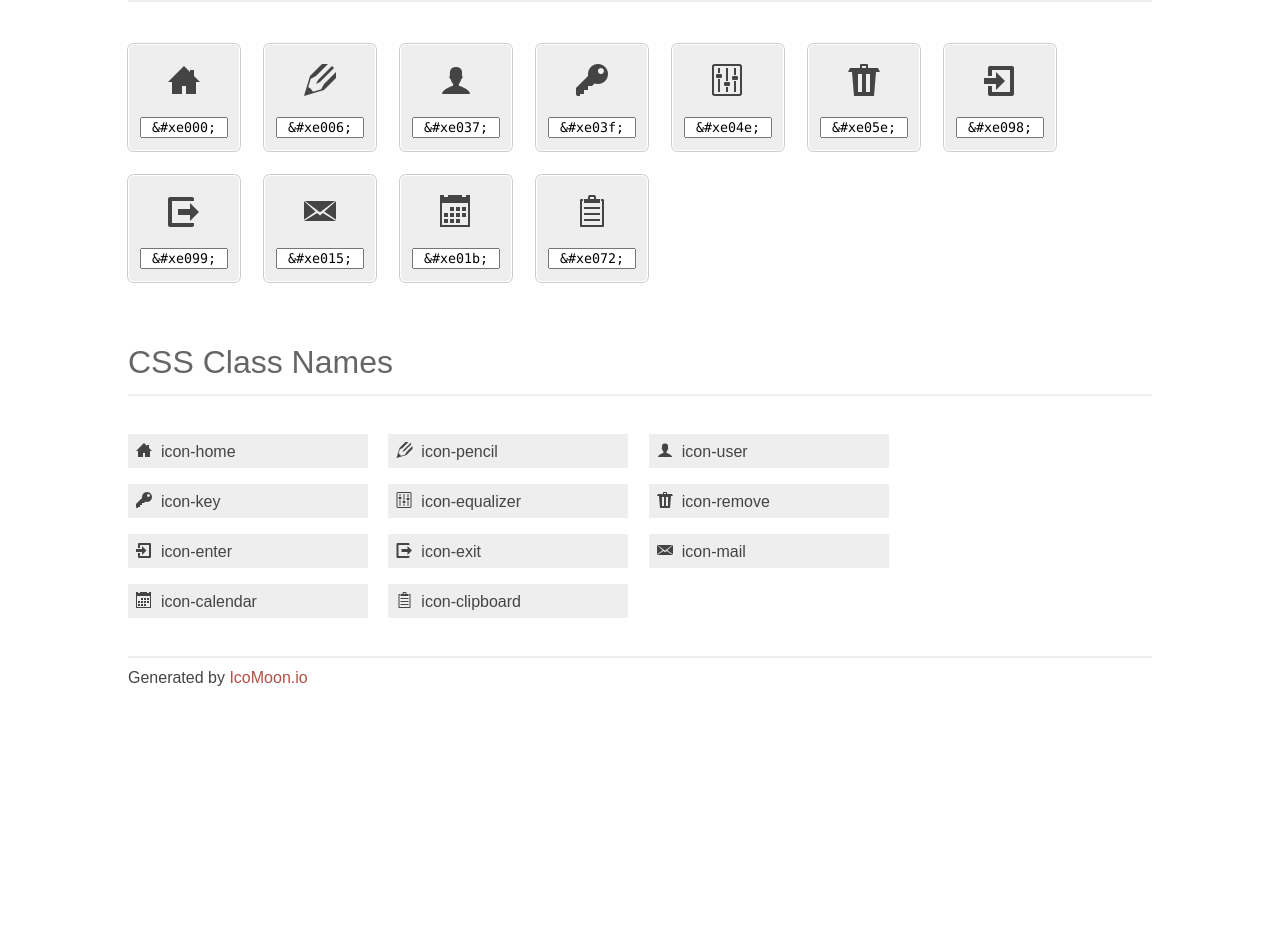
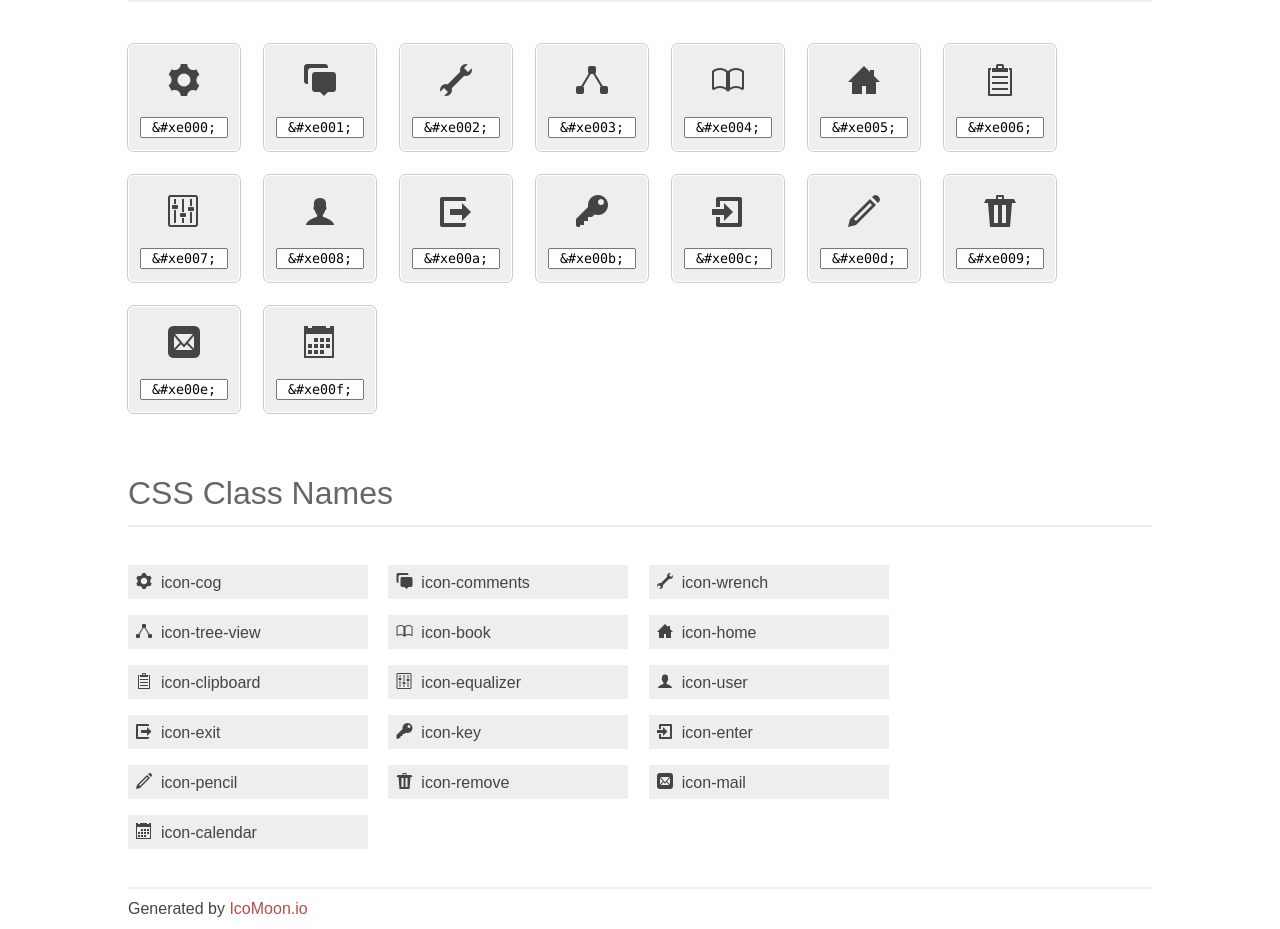
Before and after one commit to Wolfsterror/DSA4-Assistent, a PHP site: page /tpl/css/icons.html in a window 1280 px wide. Shown: the part 124-1053 px from the top of the page. Before the commit the page ends 810 px from the top, so only its background shows below. Run offline with PHP 8.4, Linux system fonts and the light colour scheme.

Commit message:
added a few icons and a new navigationentry

```diff
--- a/tpl/css/icomoon.css
+++ b/tpl/css/icomoon.css
@@ -26,36 +26,51 @@
 	font-weight: normal;
 	-webkit-font-smoothing: antialiased;
 }
-.icon-home:before {
+.icon-cog:before {
 	content: "\e000";
 }
-.icon-pencil:before {
+.icon-comments:before {
+	content: "\e001";
+}
+.icon-wrench:before {
+	content: "\e002";
+}
+.icon-tree-view:before {
+	content: "\e003";
+}
+.icon-book:before {
+	content: "\e004";
+}
+.icon-home:before {
+	content: "\e005";
+}
+.icon-clipboard:before {
 	content: "\e006";
 }
+.icon-equalizer:before {
+	content: "\e007";
+}
 .icon-user:before {
-	content: "\e037";
+	content: "\e008";
+}
+.icon-exit:before {
+	content: "\e00a";
 }
 .icon-key:before {
-	content: "\e03f";
+	content: "\e00b";
 }
-.icon-equalizer:before {
-	content: "\e04e";
+.icon-enter:before {
+	content: "\e00c";
+}
+.icon-pencil:before {
+	content: "\e00d";
 }
 .icon-remove:before {
-	content: "\e05e";
-}
-.icon-enter:before {
-	content: "\e098";
-}
-.icon-exit:before {
-	content: "\e099";
+	content: "\e009";
 }
 .icon-mail:before {
-	content: "\e015";
+	content: "\e00e";
 }
 .icon-calendar:before {
-	content: "\e01b";
+	content: "\e00f";
 }
-.icon-clipboard:before {
-	content: "\e072";
-}
--- a/tpl/css/icons.html
+++ b/tpl/css/icons.html
@@ -90,44 +90,64 @@
 		<input type="text" readonly="readonly" value="&amp;#xe000;" />
 	</div>
 	<div class="glyph">
+		<div class="fs1" aria-hidden="true" data-icon="&#xe001;"></div>
+		<input type="text" readonly="readonly" value="&amp;#xe001;" />
+	</div>
+	<div class="glyph">
+		<div class="fs1" aria-hidden="true" data-icon="&#xe002;"></div>
+		<input type="text" readonly="readonly" value="&amp;#xe002;" />
+	</div>
+	<div class="glyph">
+		<div class="fs1" aria-hidden="true" data-icon="&#xe003;"></div>
+		<input type="text" readonly="readonly" value="&amp;#xe003;" />
+	</div>
+	<div class="glyph">
+		<div class="fs1" aria-hidden="true" data-icon="&#xe004;"></div>
+		<input type="text" readonly="readonly" value="&amp;#xe004;" />
+	</div>
+	<div class="glyph">
+		<div class="fs1" aria-hidden="true" data-icon="&#xe005;"></div>
+		<input type="text" readonly="readonly" value="&amp;#xe005;" />
+	</div>
+	<div class="glyph">
 		<div class="fs1" aria-hidden="true" data-icon="&#xe006;"></div>
 		<input type="text" readonly="readonly" value="&amp;#xe006;" />
 	</div>
 	<div class="glyph">
-		<div class="fs1" aria-hidden="true" data-icon="&#xe037;"></div>
-		<input type="text" readonly="readonly" value="&amp;#xe037;" />
+		<div class="fs1" aria-hidden="true" data-icon="&#xe007;"></div>
+		<input type="text" readonly="readonly" value="&amp;#xe007;" />
 	</div>
 	<div class="glyph">
-		<div class="fs1" aria-hidden="true" data-icon="&#xe03f;"></div>
-		<input type="text" readonly="readonly" value="&amp;#xe03f;" />
+		<div class="fs1" aria-hidden="true" data-icon="&#xe008;"></div>
+		<input type="text" readonly="readonly" value="&amp;#xe008;" />
 	</div>
 	<div class="glyph">
-		<div class="fs1" aria-hidden="true" data-icon="&#xe04e;"></div>
-		<input type="text" readonly="readonly" value="&amp;#xe04e;" />
+		<div class="fs1" aria-hidden="true" data-icon="&#xe00a;"></div>
+		<input type="text" readonly="readonly" value="&amp;#xe00a;" />
 	</div>
 	<div class="glyph">
-		<div class="fs1" aria-hidden="true" data-icon="&#xe05e;"></div>
-		<input type="text" readonly="readonly" value="&amp;#xe05e;" />
+		<div class="fs1" aria-hidden="true" data-icon="&#xe00b;"></div>
+		<input type="text" readonly="readonly" value="&amp;#xe00b;" />
 	</div>
 	<div class="glyph">
-		<div class="fs1" aria-hidden="true" data-icon="&#xe098;"></div>
-		<input type="text" readonly="readonly" value="&amp;#xe098;" />
+		<div class="fs1" aria-hidden="true" data-icon="&#xe00c;"></div>
+		<input type="text" readonly="readonly" value="&amp;#xe00c;" />
 	</div>
 	<div class="glyph">
-		<div class="fs1" aria-hidden="true" data-icon="&#xe099;"></div>
-		<input type="text" readonly="readonly" value="&amp;#xe099;" />
+		<div class="fs1" aria-hidden="true" data-icon="&#xe00d;"></div>
+		<input type="text" readonly="readonly" value="&amp;#xe00d;" />
 	</div>
 	<div class="glyph">
-		<div class="fs1" aria-hidden="true" data-icon="&#xe015;"></div>
-		<input type="text" readonly="readonly" value="&amp;#xe015;" />
+		<div class="fs1" aria-hidden="true" data-icon="&#xe009;"></div>
+		<input type="text" readonly="readonly" value="&amp;#xe009;" />
 	</div>
 	<div class="glyph">
-		<div class="fs1" aria-hidden="true" data-icon="&#xe01b;"></div>
-		<input type="text" readonly="readonly" value="&amp;#xe01b;" />
+		<div class="fs1" aria-hidden="true" data-icon="&#xe00e;"></div>
+		<input type="text" readonly="readonly" value="&amp;#xe00e;" />
 	</div>
 	<div class="glyph">
-		<div class="fs1" aria-hidden="true" data-icon="&#xe072;"></div>
-		<input type="text" readonly="readonly" value="&amp;#xe072;" />
+		<div class="fs1" aria-hidden="true" data-icon="&#xe00f;"></div>
+		<input type="text" readonly="readonly" value="&amp;#xe00f;" />
 	</div>
 	</section>
 	<div class="clear"></div>
@@ -136,36 +156,60 @@
 		<h1>CSS Class Names</h1>
 	</header>
 	<span class="box1">
+		<span aria-hidden="true" class="icon-cog"></span>
+		&nbsp;icon-cog
+	</span>
+	<span class="box1">
+		<span aria-hidden="true" class="icon-comments"></span>
+		&nbsp;icon-comments
+	</span>
+	<span class="box1">
+		<span aria-hidden="true" class="icon-wrench"></span>
+		&nbsp;icon-wrench
+	</span>
+	<span class="box1">
+		<span aria-hidden="true" class="icon-tree-view"></span>
+		&nbsp;icon-tree-view
+	</span>
+	<span class="box1">
+		<span aria-hidden="true" class="icon-book"></span>
+		&nbsp;icon-book
+	</span>
+	<span class="box1">
 		<span aria-hidden="true" class="icon-home"></span>
 		&nbsp;icon-home
+	</span>
+	<span class="box1">
+		<span aria-hidden="true" class="icon-clipboard"></span>
+		&nbsp;icon-clipboard
+	</span>
+	<span class="box1">
+		<span aria-hidden="true" class="icon-equalizer"></span>
+		&nbsp;icon-equalizer
+	</span>
+	<span class="box1">
+		<span aria-hidden="true" class="icon-user"></span>
+		&nbsp;icon-user
+	</span>
+	<span class="box1">
+		<span aria-hidden="true" class="icon-exit"></span>
+		&nbsp;icon-exit
+	</span>
+	<span class="box1">
+		<span aria-hidden="true" class="icon-key"></span>
+		&nbsp;icon-key
+	</span>
+	<span class="box1">
+		<span aria-hidden="true" class="icon-enter"></span>
+		&nbsp;icon-enter
 	</span>
 	<span class="box1">
 		<span aria-hidden="true" class="icon-pencil"></span>
 		&nbsp;icon-pencil
 	</span>
 	<span class="box1">
-		<span aria-hidden="true" class="icon-user"></span>
-		&nbsp;icon-user
-	</span>
-	<span class="box1">
-		<span aria-hidden="true" class="icon-key"></span>
-		&nbsp;icon-key
-	</span>
-	<span class="box1">
-		<span aria-hidden="true" class="icon-equalizer"></span>
-		&nbsp;icon-equalizer
-	</span>
-	<span class="box1">
 		<span aria-hidden="true" class="icon-remove"></span>
 		&nbsp;icon-remove
-	</span>
-	<span class="box1">
-		<span aria-hidden="true" class="icon-enter"></span>
-		&nbsp;icon-enter
-	</span>
-	<span class="box1">
-		<span aria-hidden="true" class="icon-exit"></span>
-		&nbsp;icon-exit
 	</span>
 	<span class="box1">
 		<span aria-hidden="true" class="icon-mail"></span>
@@ -174,10 +218,6 @@
 	<span class="box1">
 		<span aria-hidden="true" class="icon-calendar"></span>
 		&nbsp;icon-calendar
-	</span>
-	<span class="box1">
-		<span aria-hidden="true" class="icon-clipboard"></span>
-		&nbsp;icon-clipboard
 	</span>
 	</section>
 	<footer>
--- a/tpl/header.html
+++ b/tpl/header.html
@@ -23,7 +23,8 @@
 				<li class="right"><a href="index.php?c=3"><?php
 if( LOGGEDIN ) {
 	echo '<span aria-hidden="true" class="icon-exit"></span> Logout</a>
-			<li class="right"><a href="index.php?c=5"><span aria-hidden="true" class="icon-equalizer"></span> Einstellungen</a>';
+			<li class="right"><a href="index.php?c=5"><span aria-hidden="true" class="icon-wrench"></span> Einstellungen</a>
+			<li class="right"><a href="index.php?c=5"><span aria-hidden="true" class="icon-book"></span> Gruppe</a>' ;
 } else {
 	echo '<span aria-hidden="true" class="icon-enter"></span> Login</a></li>
 				<li class="right"><a href="index.php?c=4"><span aria-hidden="true" class="icon-key"></span> Registrieren</a>';
```
Also changed, not shown: tpl/css/lte-ie7.js (+16 -11 lines), tpl/res/fonts/icomoon.ttf, tpl/res/fonts/icomoon.woff, 2 other files.
